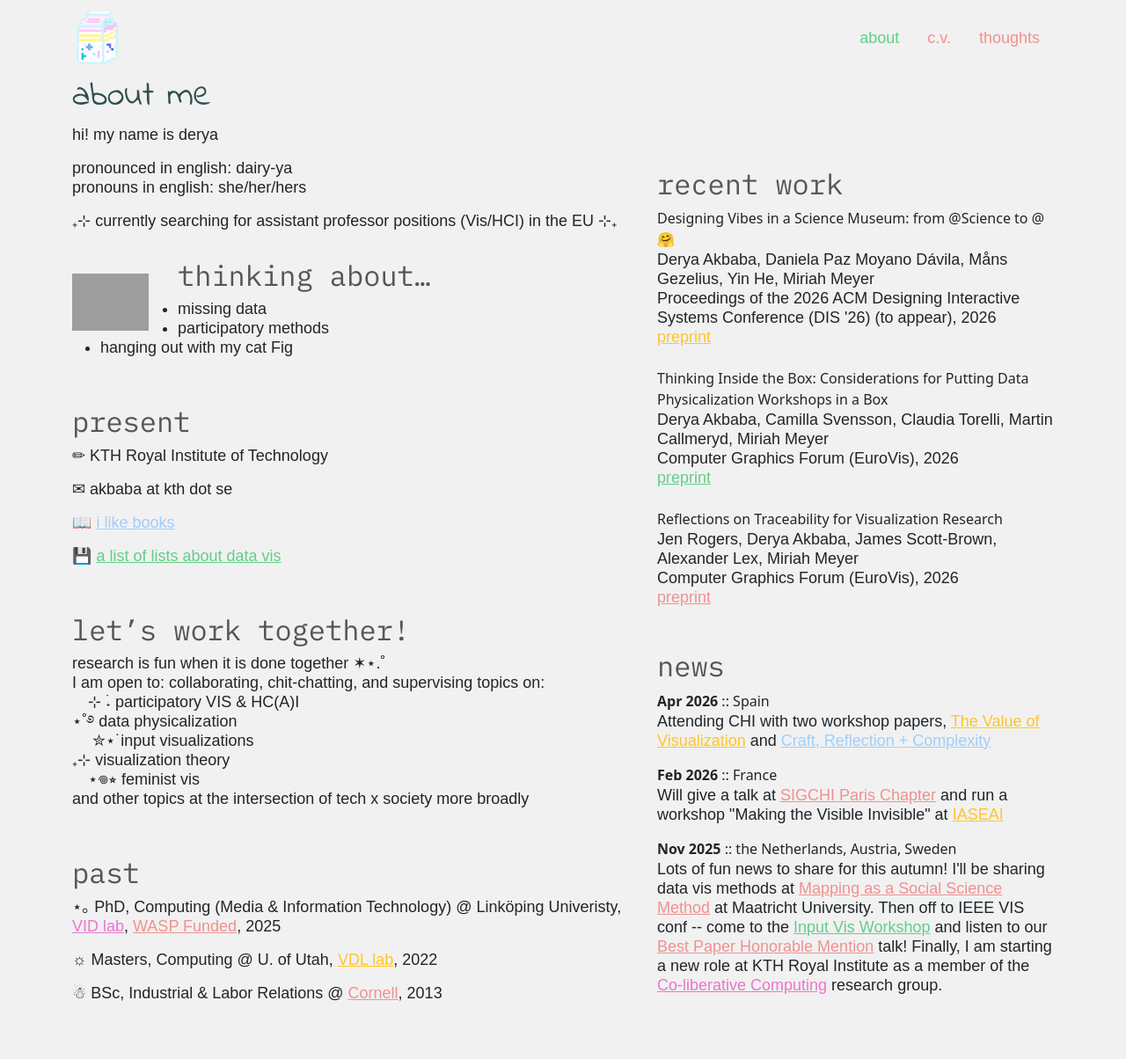
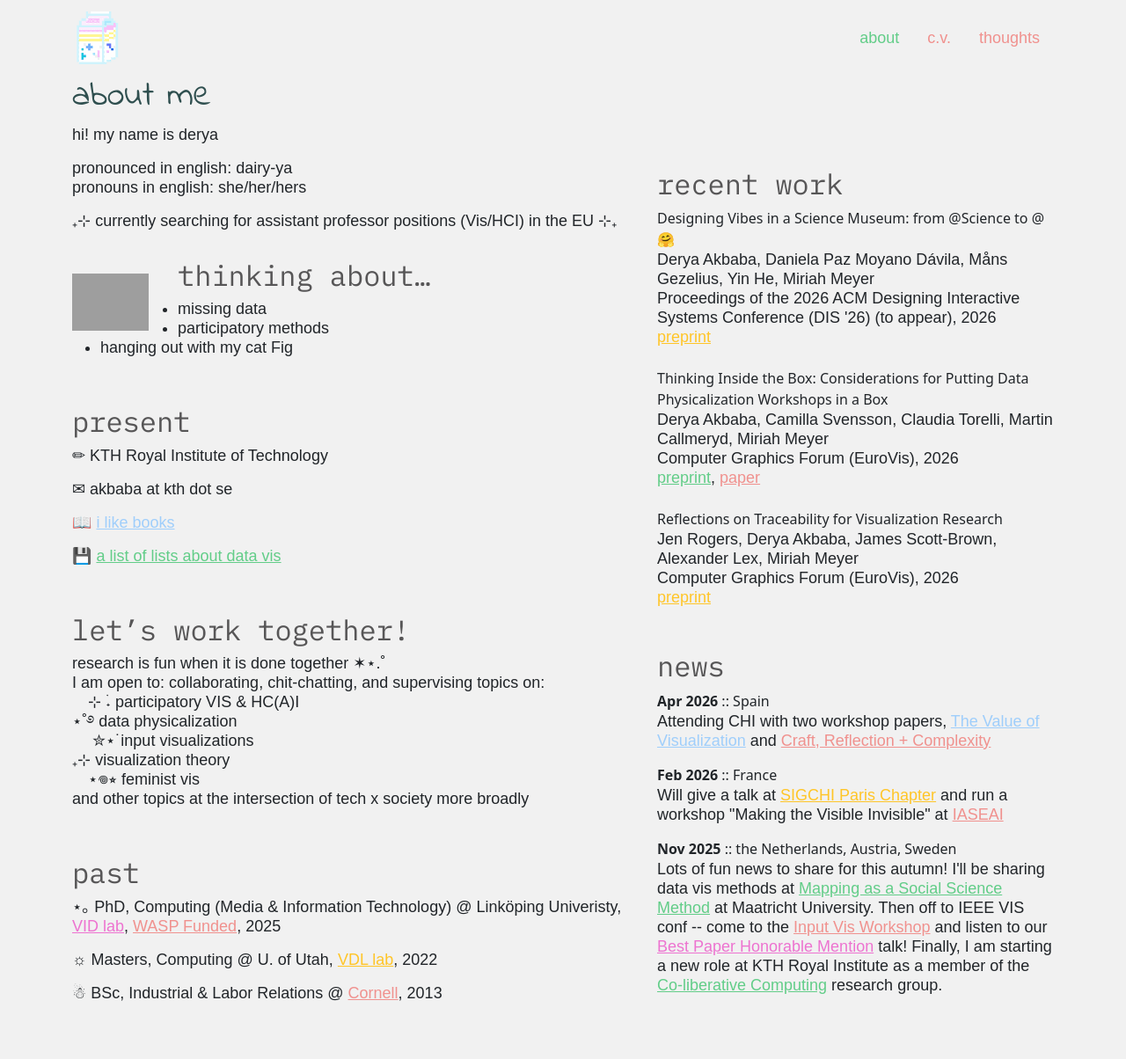
Before and after one commit to gotdairyya/gotdairyya.github.io, a Jekyll site: the page built from index.md, in a window 1280 px wide. Shown: the whole page at 88% size. Built offline with Jekyll 4.4.1, drawn with Linux system fonts in a browser that asks for light colours; some web fonts are replaced; grey boxes are pictures that could not be loaded.

Commit message:
Add box pub

```diff
--- a/_data/publications.yml
+++ b/_data/publications.yml
@@ -67,7 +67,7 @@
   journal: Computer Graphics Forum (EuroVis)
   year: 2026
   date: 2026-08
-  links: <a href="https://doi.org/10.1111/cgf.70453">preprint</a>
+  links: <a href="https://doi.org/10.1111/cgf.70453">preprint</a>, <a href="http://doi.org/10.1111/cgf.70453">paper</a>
   image:
 - title: "Designing Vibes in a Science Museum: from @Science to @🤗"
   authors: Derya Akbaba, Daniela Paz Moyano Dávila, Måns Gezelius, Yin He, Miriah Meyer
```
